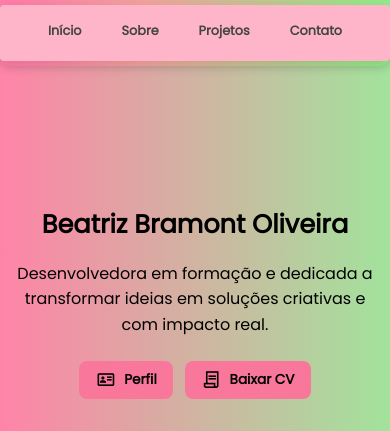
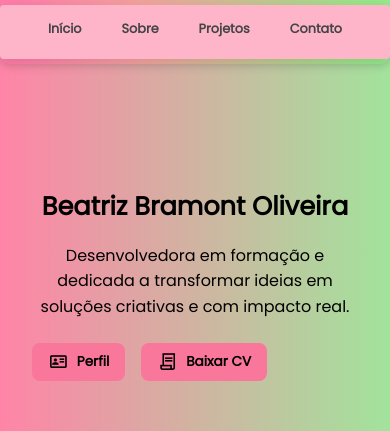
Before and after one commit to beatrizbramont/Meu_Portfolio, a website: page index.html in a window 390 px wide. Shown: the top 431 px of the page. Drawn offline with nearby package versions, Linux system fonts and the light colour scheme; no server answers; a web font is replaced by a local one.

Commit message:
Testando responsividade

```diff
--- a/css/style.css
+++ b/css/style.css
@@ -359,7 +359,7 @@ body.works-active {
 @media (max-width: 768px) {
   .home-container {
     flex-direction: column;
-    padding: 1rem;
+    align-items: center;
   }
 
   .home-texto {
@@ -376,14 +376,15 @@ body.works-active {
   }
 
   .buttons-container {
-    justify-content: center;
-    gap: 12px;
+    order: 2; /* garante que fique abaixo */
+    margin-top: 1rem;
   }
 
   .home-foto {
     flex: none;
     margin-top: 1.5rem;
     justify-content: center;
+    order: 1;
   }
 
   .home-foto img {
@@ -423,8 +424,10 @@ body.works-active {
   }
 
   .nav-list {
-    flex-wrap: wrap;
-    gap: 20px;
+    flex-wrap: nowrap; /* impede quebra em coluna */
+    gap: 20px; /* reduz o espaçamento */
+    font-size: 0.8rem; /* diminui a fonte */
+    justify-content: center; /* centraliza */
   }
 
   .nav-list a {
```
